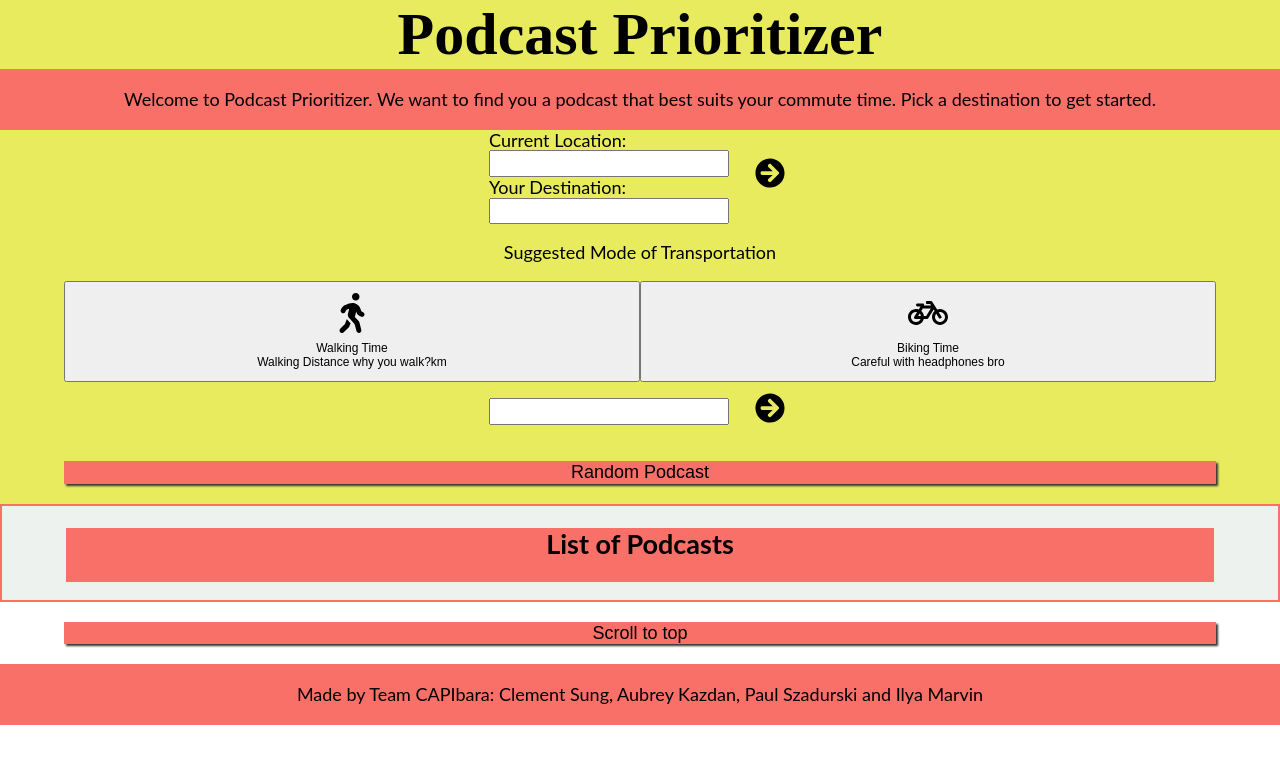
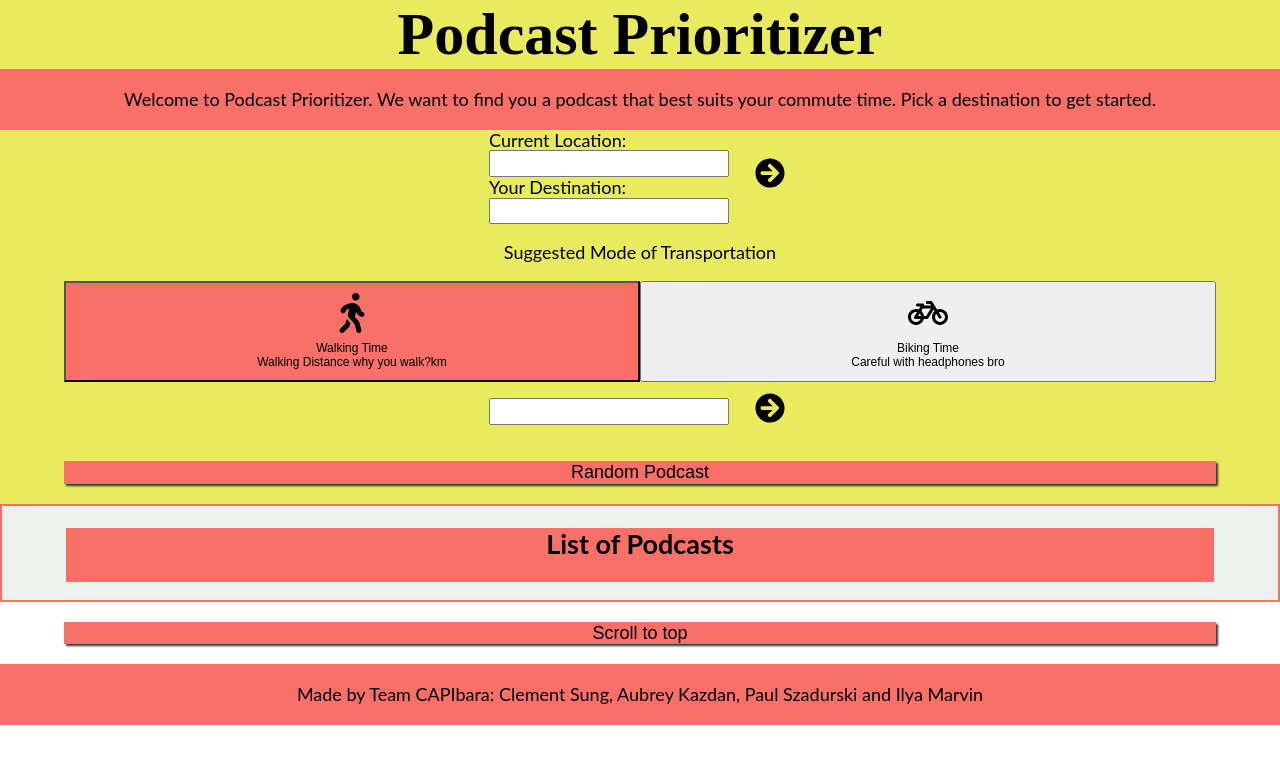
Before and after one commit to capibara33/podcastPrioritizer, a React (Create React App) app: page / in a window 1280 px wide. Shown: the top 764 px of the page. Built offline with nearby package versions, Linux system fonts and the light colour scheme.

Commit message:
all that for a podcast length

```diff
--- a/src/components/LocationForm.js
+++ b/src/components/LocationForm.js
@@ -10,7 +10,7 @@ const LocationForm = ({handleCommuteTime}) => {
   const [destination, setDestination] = useState('');
   const [walkResponse, setWalkResponse] = useState([])
   const [bikeResponse, setBikeResponse] = useState([])
-  const [highlightWalk, setHighlightWalk] = useState(false)
+  const [highlightWalk, setHighlightWalk] = useState(true)
   const [highlightBike, setHighlightBike] = useState(false)
 
   const mapQuestKey = 'tGIT7B6LGU7ji3ITYatLKJcdWNx98cKq';
--- a/src/components/PodcastResults.js
+++ b/src/components/PodcastResults.js
@@ -1,8 +1,10 @@
 import Swal from 'sweetalert2';
-import { FiExternalLink } from 'react-icons/fi'
+import { FiExternalLink } from 'react-icons/fi';
+import timeConverter from '../utilities/timeConverter.js';
 
 const PodcastResults = (props) => {
     const {podcastInfo} = props
+    console.log(props)
 
     return (
         <section className="podcastResults">
@@ -10,22 +12,22 @@ const PodcastResults = (props) => {
                 <h2>List of Podcasts</h2>
                 <ul className="podcastsList">
                 {
-                        podcastInfo.map(({ podcastTitle, episodeTitle, episodeImage, episodeDescription, episodeAudio}, index)=>{
+                        podcastInfo.map(({ podcastTitle, episodeTitle, episodeImage, episodeDescription, episodeLengthInSec, episodeAudio}, index)=>{
                         return(
                             <li key={index}>
-
                                 <div className="liContainer">
                                     <div className="podcastTitleContainer">
                                         <img src={episodeImage} alt="" />
                                         <h3 className="resultsTitle">{podcastTitle}</h3>
                                     </div>
                                     <p>Episode title: {episodeTitle}</p>
-                                    <p></p>
+                                    <p>Length: {timeConverter(episodeLengthInSec)}</p>
                                     <div className="podcastInfoContainer">
                                         <button aria-label={`Description for ${podcastTitle}`} className="podcastInfoButton" onClick={() => {
                                             Swal.fire({
                                                 title: podcastTitle,
                                                 text: episodeDescription,
+                                                time: episodeLengthInSec,
                                                 confirmButtonText: "Return",
                                                 padding:"10px"
                                             })
```
